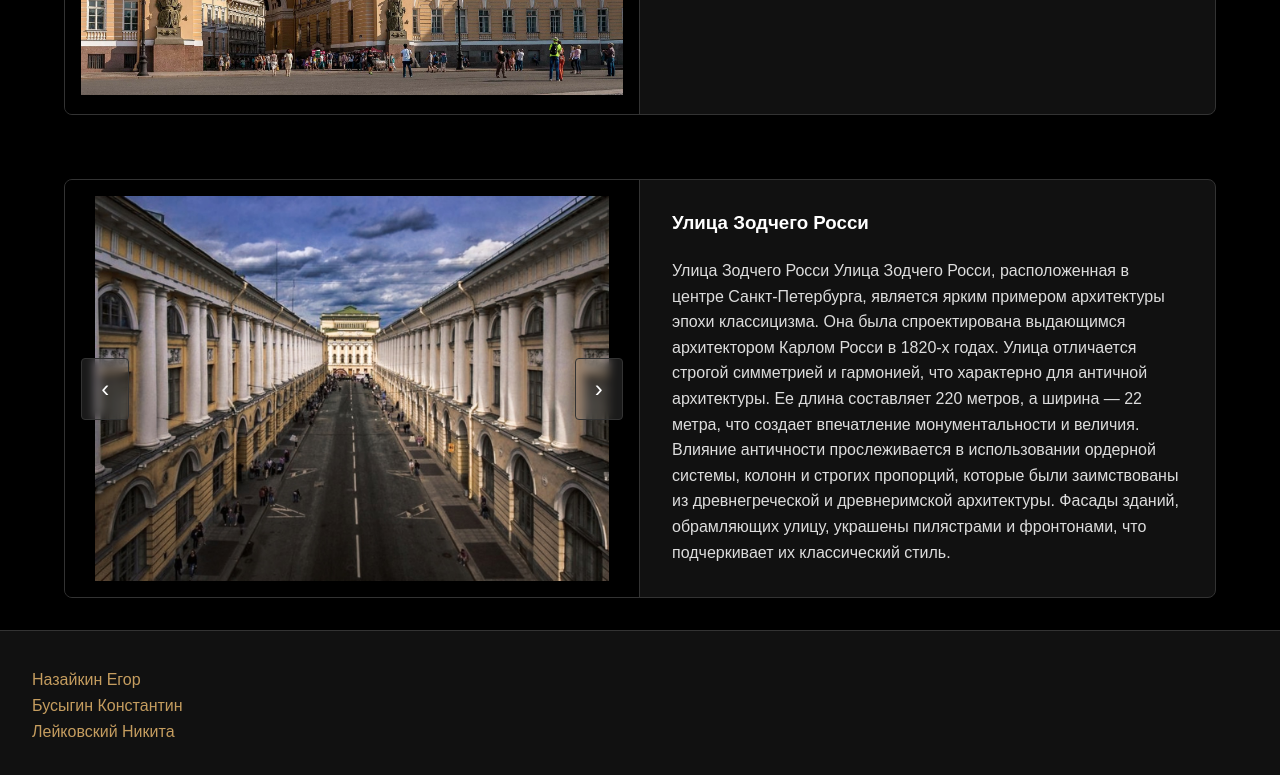
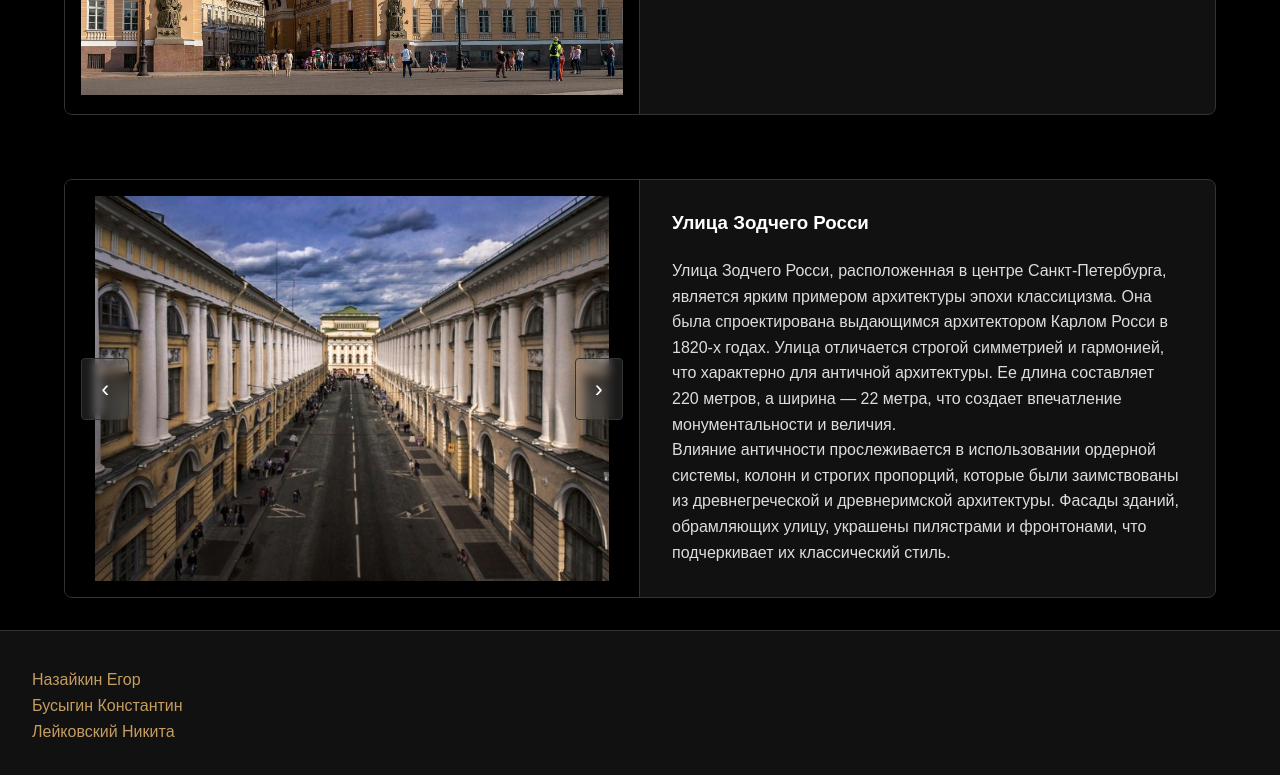
Before and after one commit to NXZAGE/nxzage.github.io, a plain HTML site: page index.html in a window 1280 px wide. Shown: the part 2389-3164 px from the top of the page. Drawn offline with Linux system fonts and the light colour scheme.

Commit message:
fix p street

```diff
--- a/index.html
+++ b/index.html
@@ -345,7 +345,7 @@
           <h3>Улица Зодчего Росси</h3>
           <div class="card-text">
             <p>
-              Улица Зодчего Росси Улица Зодчего Росси, расположенная в центре
+              Улица Зодчего Росси, расположенная в центре
               Санкт-Петербурга, является ярким примером архитектуры эпохи
               классицизма. Она была спроектирована выдающимся архитектором
               Карлом Росси в 1820-х годах. Улица отличается строгой симметрией и
```
